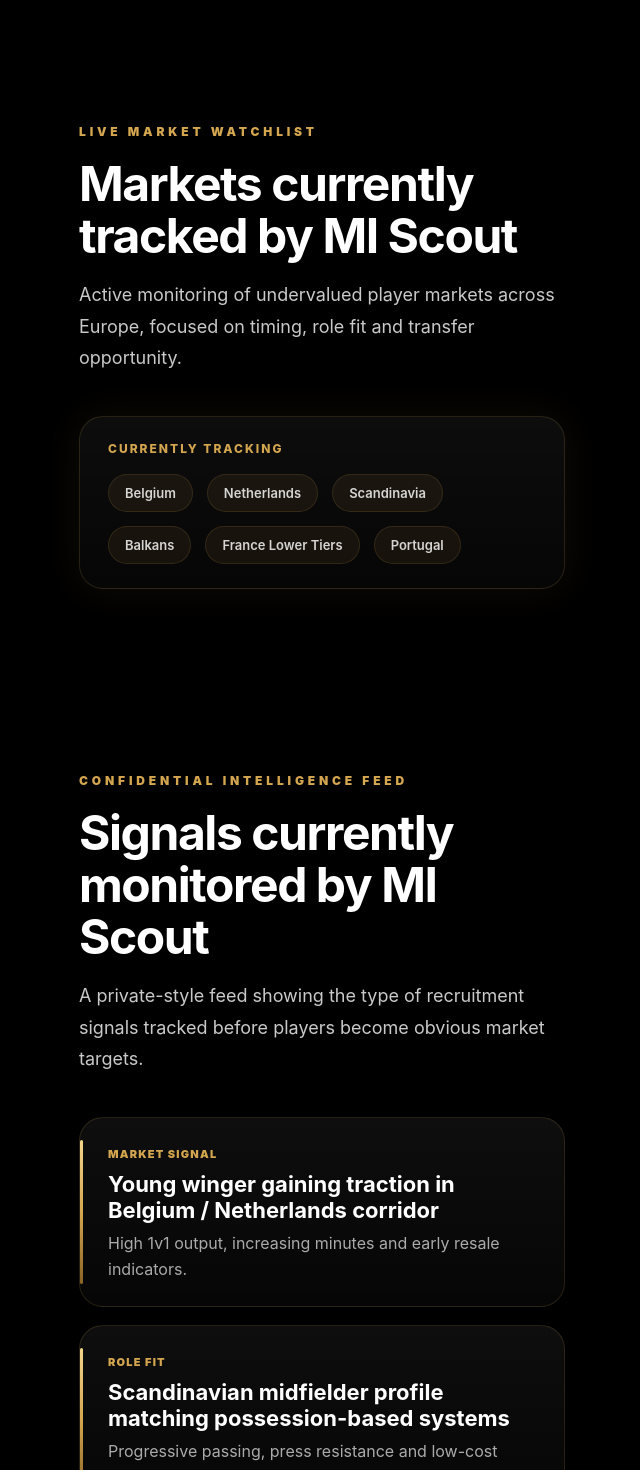
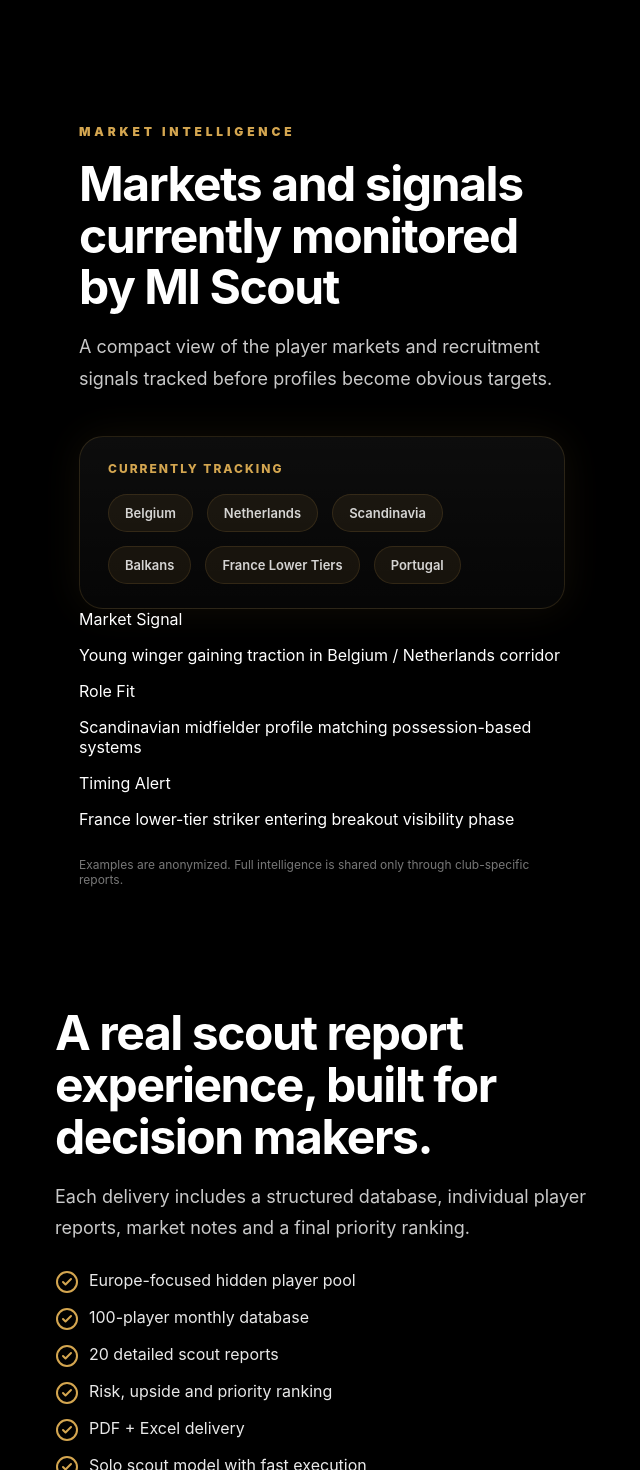
Before and after one commit to miscoutpro/mi-scout-site, a React (Vite) app: page / in a window 1280 px wide. Shown: the part 3080-4550 px from the top of the page, without its empty margins (19-659 px from the left). Built offline with nearby package versions, Linux system fonts and the light colour scheme.

Commit message:
Update main.jsx

```diff
--- a/src/main.jsx
+++ b/src/main.jsx
@@ -244,16 +244,16 @@
     Sample data is anonymized. Real reports include player identity, club, contract context and video notes.
   </p>
 </section>
-            <section id="watchlist" className="section container">
+            <section id="market-intelligence" className="section container">
   <div className="section-head">
-    <span>Live Market Watchlist</span>
-    <h2>Markets currently tracked by MI Scout</h2>
+    <span>Market Intelligence</span>
+    <h2>Markets and signals currently monitored by MI Scout</h2>
     <p>
-      Active monitoring of undervalued player markets across Europe, focused on timing, role fit and transfer opportunity.
+      A compact view of the player markets and recruitment signals tracked before profiles become obvious targets.
     </p>
   </div>
 
-  <div className="tracking-strip">
+  <div className="tracking-strip compact">
     <span>CURRENTLY TRACKING</span>
 
     <div className="tracking-items">
@@ -265,44 +265,31 @@
       <p>Portugal</p>
     </div>
   </div>
-</section>
-            <section id="intelligence-feed" className="section container">
-  <div className="section-head">
-    <span>Confidential Intelligence Feed</span>
-    <h2>Signals currently monitored by MI Scout</h2>
-    <p>
-      A private-style feed showing the type of recruitment signals tracked before players become obvious market targets.
-    </p>
-  </div>
 
-  <div className="feed-list">
+  <div className="compact-feed">
     {[
       {
         tag: 'Market Signal',
-        title: 'Young winger gaining traction in Belgium / Netherlands corridor',
-        detail: 'High 1v1 output, increasing minutes and early resale indicators.'
+        title: 'Young winger gaining traction in Belgium / Netherlands corridor'
       },
       {
         tag: 'Role Fit',
-        title: 'Scandinavian midfielder profile matching possession-based systems',
-        detail: 'Progressive passing, press resistance and low-cost acquisition window.'
+        title: 'Scandinavian midfielder profile matching possession-based systems'
       },
       {
         tag: 'Timing Alert',
-        title: 'France lower-tier striker entering breakout visibility phase',
-        detail: 'Performance trend suggests monitoring before price movement.'
+        title: 'France lower-tier striker entering breakout visibility phase'
       }
     ].map(item => (
-      <div className="feed-item" key={item.title}>
+      <div className="compact-feed-item" key={item.title}>
         <span>{item.tag}</span>
-        <h3>{item.title}</h3>
-        <p>{item.detail}</p>
+        <p>{item.title}</p>
       </div>
     ))}
   </div>
 
   <p className="micro">
-    Feed examples are anonymized. Full intelligence is shared only through club-specific reports.
+    Examples are anonymized. Full intelligence is shared only through club-specific reports.
   </p>
 </section>
             <h2>A real scout report experience, built for decision makers.</h2>
```
